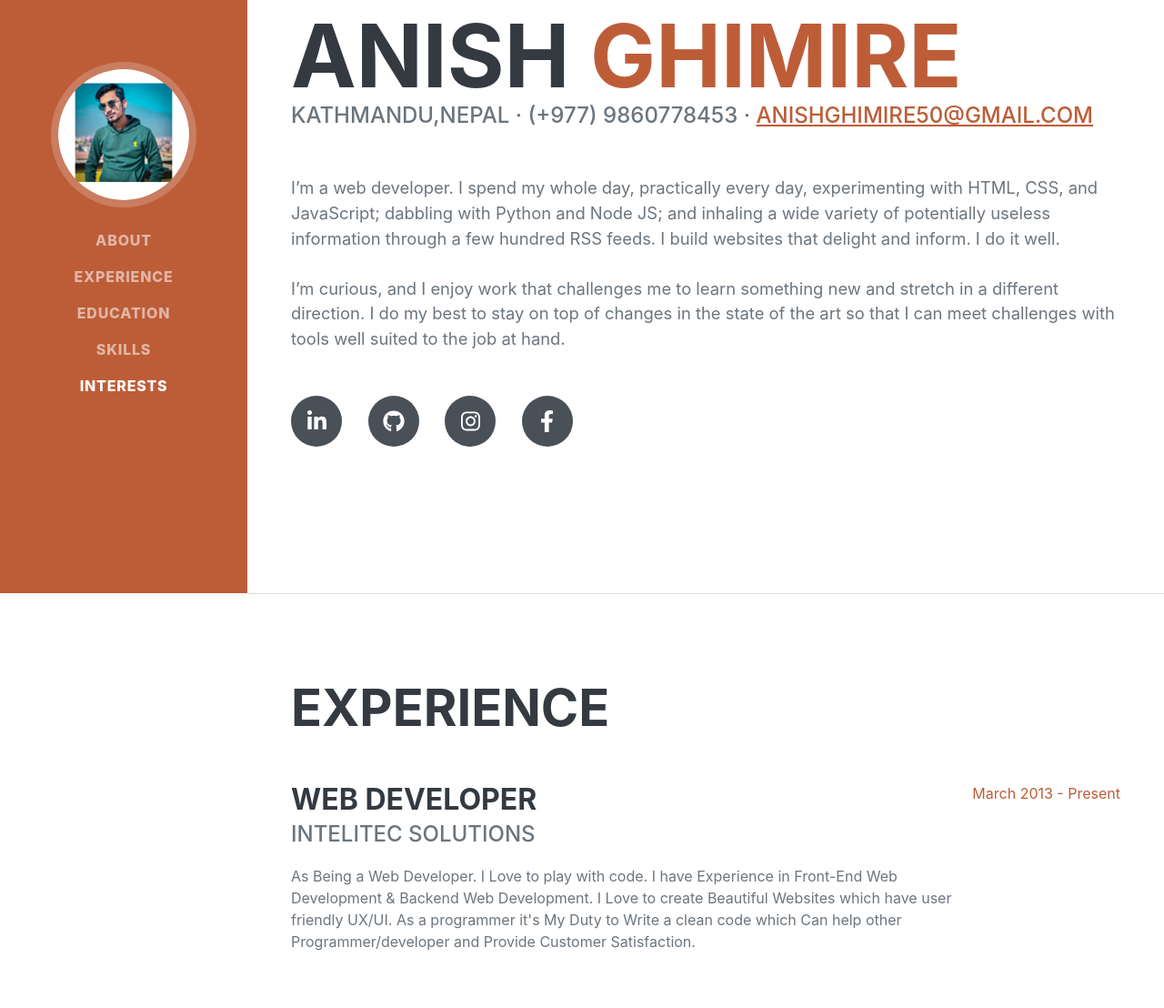
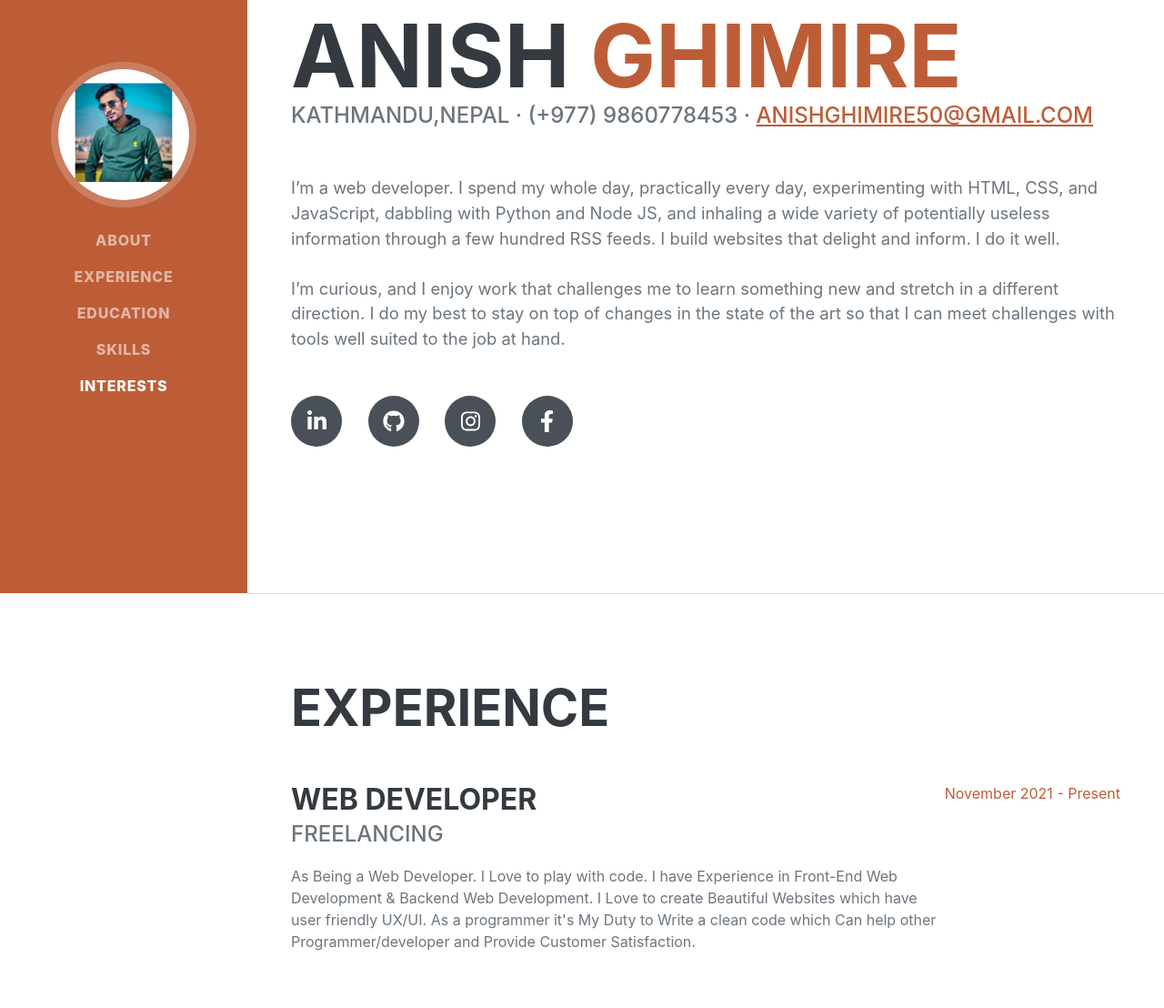
Before and after one commit to anishghimireofficial/Anishghimire, a plain HTML site: page index.html in a window 1280 px wide. Shown: the part 148-1256 px from the top of the page at 91% size. Drawn offline with nearby package versions, Linux system fonts and the light colour scheme; a web font is replaced by a local one.

Commit message:
Update index.html
changes in some coding mistakes

```diff
--- a/index.html
+++ b/index.html
@@ -97,7 +97,7 @@
           </div>
           <p class="lead mb-5">
 
-          I’m a web developer. I spend my whole day, practically every day, experimenting with HTML, CSS, and JavaScript; dabbling with Python and Node JS; and inhaling a wide variety of potentially useless information through a few hundred RSS feeds. I build websites that delight and inform. I do it well.<br>
+          I’m a web developer. I spend my whole day, practically every day, experimenting with HTML, CSS, and JavaScript, dabbling with Python and Node JS, and inhaling a wide variety of potentially useless information through a few hundred RSS feeds. I build websites that delight and inform. I do it well.<br>
           <br>
           I’m curious, and I enjoy work that challenges me to learn something new and stretch in a different direction. I do my best to stay on top of changes in the state of the art so that I can meet challenges with tools well suited to the job at hand.
 
@@ -124,12 +124,12 @@
           >
             <div class="flex-grow-1">
               <h3 class="mb-0"> Web Developer</h3>
-              <div class="subheading mb-3">Intelitec Solutions</div>
+              <div class="subheading mb-3">Freelancing</div>
               <p>
                As Being a Web Developer. I Love to play with code. I have Experience in Front-End Web Development & Backend Web Development. I Love to create Beautiful Websites which have user friendly UX/UI. As a programmer it's My Duty to Write a clean code which Can help other Programmer/developer and Provide Customer Satisfaction.
             </div>
             <div class="flex-shrink-0">
-              <span class="text-primary">March 2013 - Present</span>
+              <span class="text-primary">November 2021 - Present</span>
             </div>
           </div>
           <div
```
